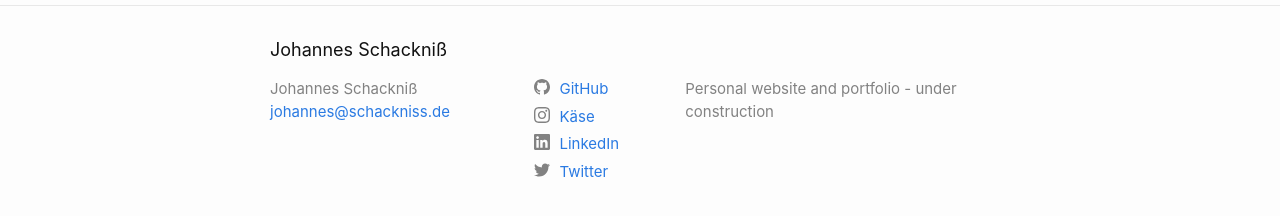
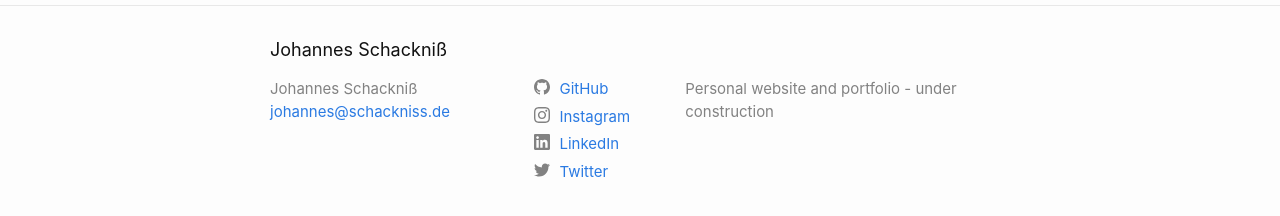
Before and after one commit to schackniss/schackniss.de, a Jekyll site: the page built from index.md, in a window 1280 px wide. Shown: the part 657-873 px from the top of the page. Built offline with Jekyll 4.4.1, drawn with Linux system fonts in a browser that asks for light colours.

Commit message:
[Fix] instagram link

```diff
--- a/_includes/social.html
+++ b/_includes/social.html
@@ -3,7 +3,7 @@
   {%- if site.facebook_username -%}<li><a href="https://www.facebook.com/{{ site.facebook_username| cgi_escape | escape }}"><svg class="svg-icon"><use xlink:href="{{ '/assets/minima-social-icons.svg#facebook' | relative_url }}"></use></svg> <span class="username">{{ site.facebook_username| escape }}</span></a></li>{%- endif -%}
   {%- if site.flickr_username -%}<li><a href="https://www.flickr.com/photos/{{ site.flickr_username| cgi_escape | escape }}"><svg class="svg-icon"><use xlink:href="{{ '/assets/minima-social-icons.svg#flickr' | relative_url }}"></use></svg> <span class="username">{{ site.flickr_username| escape }}</span></a></li>{%- endif -%}
   {%- if site.github_username -%}<li><a href="https://github.com/{{ site.github_username| cgi_escape | escape }}"><svg class="svg-icon"><use xlink:href="{{ '/assets/minima-social-icons.svg#github' | relative_url }}"></use></svg> <span class="username">GitHub</span></a></li>{%- endif -%}
-  {%- if site.instagram_username -%}<li><a href="https://instagram.com/{{ site.instagram_username| cgi_escape | escape }}"><svg class="svg-icon"><use xlink:href="{{ '/assets/minima-social-icons.svg#instagram' | relative_url }}"></use></svg> <span class="username">Käse</span></a></li>{%- endif -%}
+  {%- if site.instagram_username -%}<li><a href="https://instagram.com/{{ site.instagram_username| cgi_escape | escape }}"><svg class="svg-icon"><use xlink:href="{{ '/assets/minima-social-icons.svg#instagram' | relative_url }}"></use></svg> <span class="username">Instagram</span></a></li>{%- endif -%}
   {%- if site.linkedin_username -%}<li><a href="https://www.linkedin.com/in/{{ site.linkedin_username| cgi_escape | escape }}"><svg class="svg-icon"><use xlink:href="{{ '/assets/minima-social-icons.svg#linkedin' | relative_url }}"></use></svg> <span class="username">LinkedIn</span></a></li>{%- endif -%}
   {%- if site.pinterest_username -%}<li><a href="https://www.pinterest.com/{{ site.pinterest_username| cgi_escape | escape }}"><svg class="svg-icon"><use xlink:href="{{ '/assets/minima-social-icons.svg#pinterest' | relative_url }}"></use></svg> <span class="username">{{ site.pinterest_username| escape }}</span></a></li>{%- endif -%}
   {%- for mst in site.mastodon -%}{%- if mst.username and mst.instance -%}<li><a href="https://{{ mst.instance| cgi_escape | escape}}/@{{mst.username}}"><svg class="svg-icon"><use xlink:href="{{ '/assets/minima-social-icons.svg#mastodon' | relative_url }}"></use></svg> <span class="username">{{ mst.username|escape }}</span></a></li>{%- endif -%}{%- endfor -%}
```
